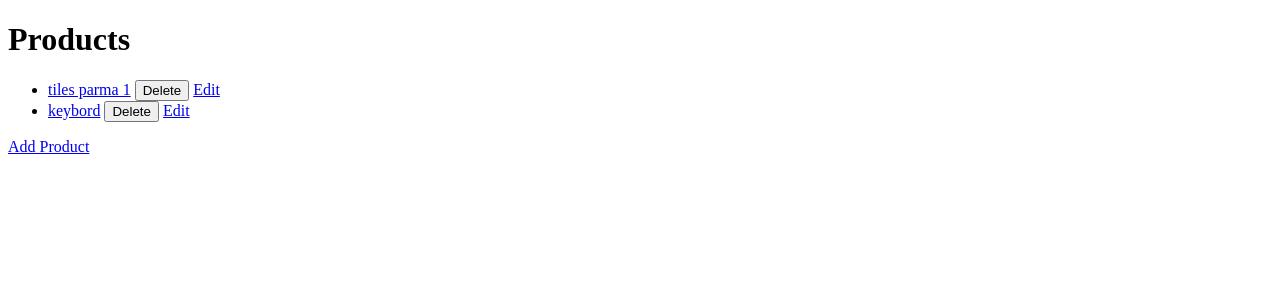
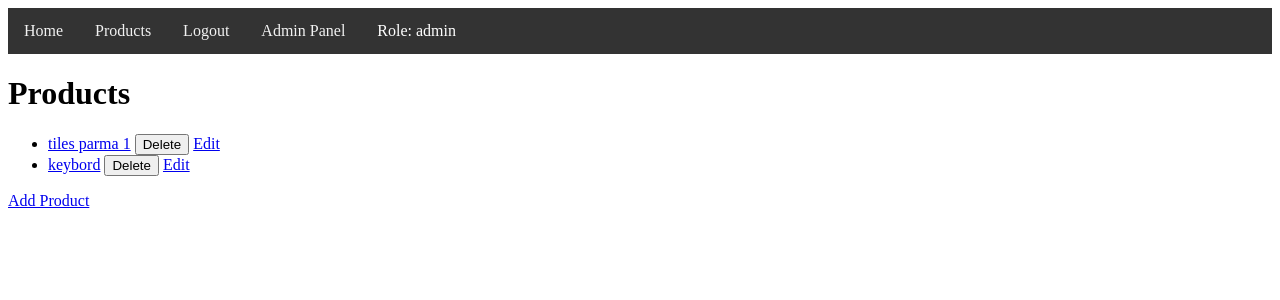
Before and after one commit to ksumarazue/Order_platform, a Flask app: page /products in a window 1280 px wide. Shown: the top 300 px of the page. Run offline with Flask 3, Linux system fonts and the light colour scheme; a user stored in the database is signed in.

Commit message:
Edit template and add to logic for views product

```diff
--- a/controllers/product/product_view.py
+++ b/controllers/product/product_view.py
@@ -8,14 +8,24 @@ product_blueprint = Blueprint('product', __name__)
 
 @product_blueprint.route('/products')
 def products():
+    if 'user_id' not in session:
+        flash('You need to be logged in to view this page.', 'danger')
+        return redirect(url_for('user.login'))
+
     all_products = Product.query.all()
-    return render_template('products.html', products=all_products)
+    user = User.query.get(session.get('user_id')) if 'user_id' in session else None
+    return render_template('products.html', products=all_products, user=user)
 
 
 @product_blueprint.route('/product/<int:product_id>')
 def product_detail(product_id):
+    if 'user_id' not in session:
+        flash('You need to be logged in to view this page.', 'danger')
+        return redirect(url_for('user.login'))
+
     product = Product.query.get_or_404(product_id)
-    return render_template('product_detail.html', product=product)
+    user = User.query.get(session.get('user_id')) if 'user_id' in session else None
+    return render_template('product_detail.html', product=product, user=user)
 
 
 @product_blueprint.route('/product/add', methods=['GET', 'POST'])
@@ -40,7 +50,7 @@ def add_product():
         flash('Product added successfully.', 'success')
         return redirect(url_for('product.products'))
 
-    return render_template('add_product.html')
+    return render_template('add_product.html', user=user)
 
 
 @product_blueprint.route('/product/edit/<int:product_id>', methods=['GET', 'POST'])
@@ -65,7 +75,7 @@ def edit_product(product_id):
         flash('Product updated successfully.', 'success')
         return redirect(url_for('product.products'))
 
-    return render_template('edit_product.html', product=product)
+    return render_template('edit_product.html', product=product, user=user)
 
 
 @product_blueprint.route('/product/delete/<int:product_id>', methods=['POST'])
--- /dev/null
+++ b/templates/base.html
@@ -0,0 +1,47 @@
+<!doctype html>
+<html lang="en">
+<head>
+    <meta charset="UTF-8">
+    <title>{% block title %}{% endblock %}</title>
+    <style>
+        .navbar {
+            display: flex;
+            background-color: #333;
+            overflow: hidden;
+        }
+        .navbar a {
+            float: left;
+            display: block;
+            color: #f2f2f2;
+            text-align: center;
+            padding: 14px 16px;
+            text-decoration: none;
+        }
+        .navbar a:hover {
+            background-color: #ddd;
+            color: black;
+        }
+        .navbar a.active {
+            background-color: #4CAF50;
+            color: white;
+        }
+    </style>
+</head>
+<body>
+    <div class="navbar">
+        <a href="{{ url_for('user.home') }}">Home</a>
+        {% if session.get('user_id') %}
+            <a href="{{ url_for('product.products') }}">Products</a>
+            <a href="{{ url_for('user.logout') }}">Logout</a>
+            {% if session.get('role') == 'admin' %}
+                <a href="{{ url_for('user.admin') }}">Admin Panel</a>
+            {% endif %}
+            <span style="color: white; padding: 14px 16px;">Role: {{ session.get('role') }}</span>
+        {% else %}
+            <a href="{{ url_for('user.login') }}">Login</a>
+        {% endif %}
+    </div>
+
+    {% block content %}{% endblock %}
+</body>
+</html>
--- a/templates/products.html
+++ b/templates/products.html
@@ -1,27 +1,28 @@
-<!doctype html>
-<html lang="en">
-<head>
-    <meta charset="UTF-8">
-    <title>Products</title>
-</head>
-<body>
+{% extends "base.html" %}
+
+{% block title %}Products{% endblock %}
+
+{% block content %}
 <h1>Products</h1>
 <ul>
     {% for product in products %}
     <li>
         <a href="{{ url_for('product.product_detail', product_id=product.id) }}">{{ product.name }}</a>
         {% if session.get('user_id') %}
+            {% if session.get('role') in ['admin', 'user'] %}
                 <form method="POST" action="{{ url_for('product.delete_product', product_id=product.id) }}" style="display:inline;">
                     <input type="hidden" name="_method" value="DELETE">
                     <button type="submit">Delete</button>
                 </form>
                 <a href="{{ url_for('product.edit_product', product_id=product.id) }}">Edit</a>
+            {% elif session.get('role') == 'client' %}
+                <button>Add to Cart</button>
+            {% endif %}
         {% endif %}
     </li>
     {% endfor %}
 </ul>
-    {% if session.get('user_id') %}
+{% if session.get('user_id') and session.get('role') in ['admin', 'user'] %}
     <a href="{{ url_for('product.add_product') }}">Add Product</a>
 {% endif %}
-</body>
-</html>
+{% endblock %}
```
Also changed, not shown: controllers/user/user_view.py (+4 -7 lines), templates/add_product.html (+6 -9 lines), templates/admin.html (+7 -9 lines), templates/edit_product.html (+6 -9 lines), templates/home.html (+6 -9 lines), templates/login.html (+6 -9 lines), templates/product_detail.html (+9 -12 lines), instance/users.db, models/order/__init__.py (added). Lines whose indentation alone changed are shown as unchanged.
